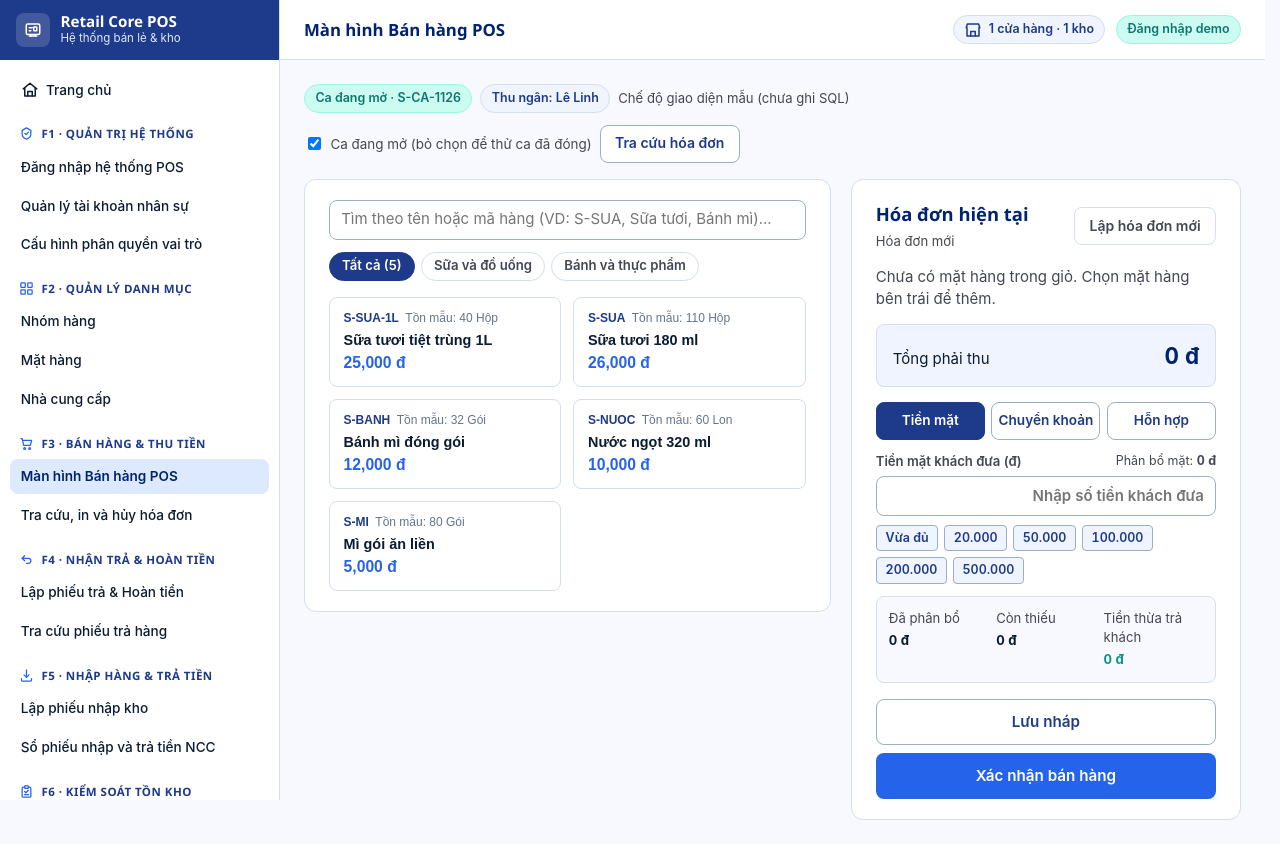
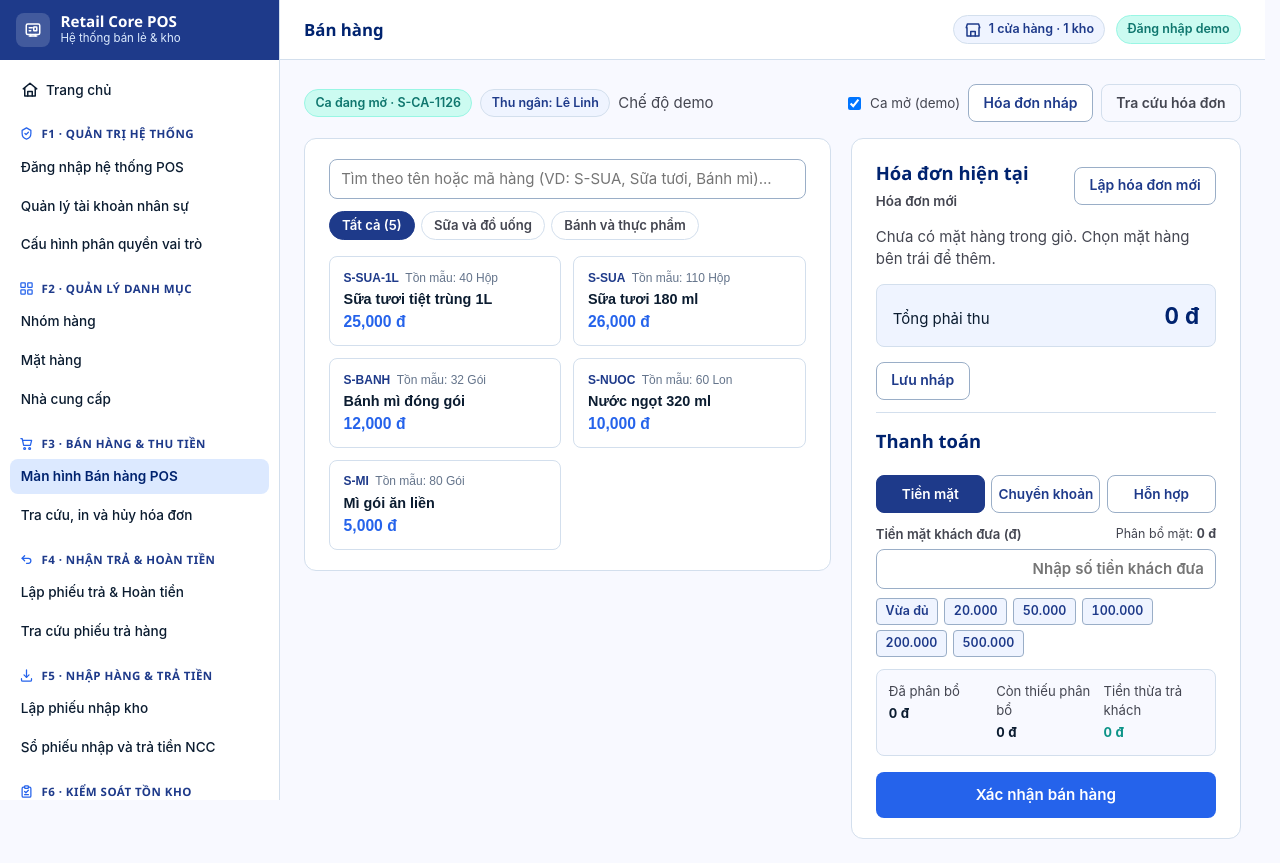
Before and after one commit to thiennhan-td/MI4090-Project-retail-pos-system, an ASP.NET Core app: page /BanHang in a window 1280 px wide. Before the commit the page ends 820 px from the top, so only its background shows below. Run offline with ASP.NET Core 8, Linux system fonts and the light colour scheme.

Commit message:
fix(counter-ui): surface invoice draft actions

```diff
--- a/src/Pos.Web/Views/Shared/_Layout.cshtml
+++ b/src/Pos.Web/Views/Shared/_Layout.cshtml
@@ -3,7 +3,7 @@
     var khoUser = ViewData["KhoDanhTinh"] as DanhTinhKhoDemo ?? KhoSessions.DanhTinhHienTai(Context);
     var pageTitle = ViewData["Title"] as string ?? "Retail Core POS";
     var currentController = ViewContext.RouteData.Values["controller"]?.ToString();
-    var isKho = currentController is "HeThong" or "NhomHang" or "MatHang" or "NhaCungCap"
+    var stackHeaderOnMobile = currentController is "BanHang" or "HeThong" or "NhomHang" or "MatHang" or "NhaCungCap"
         or "NhapHang" or "KiemKho" or "BaoCao";
     var currentAction = ViewContext.RouteData.Values["action"]?.ToString();
     var isHome = string.Equals(currentController, "Home", StringComparison.OrdinalIgnoreCase)
@@ -143,7 +143,7 @@
         <div class="pos-backdrop" id="pos-backdrop" aria-hidden="true"></div>
 
         <div class="pos-main">
-            <header class="pos-header @(isKho ? "kho-header" : null)">
+            <header class="pos-header @(stackHeaderOnMobile ? "pos-header-stack" : null)">
                 <div class="pos-header-left">
                     <button type="button" class="pos-menu-btn" id="pos-menu-toggle" aria-controls="pos-sidebar" aria-expanded="false" aria-label="Mở thanh điều hướng">
                         <svg class="pos-icon" aria-hidden="true"><use href="@Url.Content("~/images/pos-icons.svg")#icon-menu"></use></svg>
--- a/src/Pos.Web/Views/nv_BanHang/Index.cshtml
+++ b/src/Pos.Web/Views/nv_BanHang/Index.cshtml
@@ -1,7 +1,7 @@
 @using System.Globalization
 @model Pos.Web.ViewModels.BanHang.BanHangPosViewModel
 @{
-    ViewData["Title"] = "Màn hình Bán hàng POS";
+    ViewData["Title"] = "Bán hàng";
     var vi = CultureInfo.GetCultureInfo("vi-VN");
     string Money(decimal v) => $"{v.ToString("#,##0", vi)} đ";
     var hoaDonNhap = Model.HoaDonNhap;
@@ -13,15 +13,24 @@
         <div class="pos-f3-meta-row">
             <span class="pos-pill pos-pill-teal" id="pos-shift-badge">Ca đang mở · @Model.MaCaHienTai</span>
             <span class="pos-pill">Thu ngân: @Model.TenThuNgan</span>
-            <span class="pos-muted" style="font-size: 0.82rem;">Chế độ giao diện mẫu (chưa ghi SQL)</span>
+            <span class="pos-muted">Chế độ demo</span>
         </div>
     </div>
     <div class="pos-f3-toolbar-actions">
         <label class="pos-toggle-label">
             <input type="checkbox" id="pos-shift-open-toggle" checked />
-            <span>Ca đang mở (bỏ chọn để thử ca đã đóng)</span>
+            <span>Ca mở (demo)</span>
         </label>
-        <a class="pos-btn pos-btn-secondary" asp-controller="BanHang" asp-action="TraCuu">Tra cứu hóa đơn</a>
+        <a class="pos-btn pos-btn-secondary"
+           asp-controller="BanHang" asp-action="TraCuu" asp-route-trangThai="Nhap" asp-fragment="pos-invoice-list">
+            Hóa đơn nháp
+        </a>
+        <a class="pos-btn pos-btn-ghost" asp-controller="BanHang" asp-action="TraCuu">Tra cứu hóa đơn</a>
+        @if (Model.ThongBaoLoi is null || Model.TraCuuUrl is not null)
+        {
+            <a class="pos-btn pos-btn-ghost pos-sales-jump" id="pos-sales-jump" href="#pos-invoice-editor"
+               hidden="@(Model.ThongBaoLoi is not null)">Đến giỏ hàng</a>
+        }
     </div>
 </section>
 
@@ -98,19 +107,15 @@
     </section>
 
     <!-- CỘT PHẢI: GIỎ HÀNG & THANH TOÁN -->
-    <section class="pos-card pos-cart-pane" aria-label="Hóa đơn bán hàng và thanh toán">
+    <section class="pos-card pos-cart-pane" id="pos-invoice-editor" tabindex="-1" aria-labelledby="pos-invoice-heading">
         <div class="pos-cart-header">
             <div>
-                <h2 class="pos-h2" style="margin-bottom: 0.15rem;">Hóa đơn hiện tại</h2>
-                <span class="pos-muted" id="pos-draft-status" role="status" style="font-size: 0.82rem;">
+                <h2 class="pos-h2 pos-invoice-heading" id="pos-invoice-heading">Hóa đơn hiện tại</h2>
+                <span class="pos-invoice-draft-status" id="pos-draft-status" role="status">
                     @(hoaDonNhap is null ? "Hóa đơn mới" : $"Đã lưu nháp · {hoaDonNhap.MaHoaDon}")
                 </span>
             </div>
-            <div class="pos-success-links">
-                <a class="pos-btn pos-btn-ghost" id="pos-link-cancel-draft" href="@(traCuuNhapUrl + "#huy-hoa-don")"
-                   hidden="@(hoaDonNhap is null)">Hủy hóa đơn nháp</a>
-                <button type="button" class="pos-btn pos-btn-ghost" id="pos-btn-new-invoice">Lập hóa đơn mới</button>
-            </div>
+            <button type="button" class="pos-btn pos-btn-secondary" id="pos-btn-new-invoice">Lập hóa đơn mới</button>
         </div>
 
         <div class="pos-cart-list" id="pos-cart-list" aria-live="polite">
@@ -123,8 +128,17 @@
             <strong class="pos-num pos-grand-total" id="pos-grand-total">0 đ</strong>
         </div>
 
+        <div class="pos-draft-actions">
+            <button type="button" class="pos-btn pos-btn-secondary" id="pos-btn-save-draft"
+                    aria-describedby="pos-save-action-error">Lưu nháp</button>
+            <a class="pos-btn pos-btn-ghost" id="pos-link-cancel-draft" href="@(traCuuNhapUrl + "#huy-hoa-don")"
+               hidden="@(hoaDonNhap is null)">Hủy nháp</a>
+            <p class="pos-field-error pos-draft-action-error" id="pos-save-action-error" role="alert" hidden></p>
+        </div>
+
         <!-- PHƯƠNG THỨC THANH TOÁN -->
-        <div class="pos-payment-box">
+        <section class="pos-payment-box pos-invoice-payment" aria-labelledby="pos-payment-heading">
+            <h3 id="pos-payment-heading" class="pos-h2">Thanh toán</h3>
             <div class="pos-payment-modes" role="group" aria-label="Chế độ thanh toán">
                 <button type="button" class="pos-mode-btn is-active" data-mode="TienMat" aria-pressed="true">Tiền mặt</button>
                 <button type="button" class="pos-mode-btn" data-mode="ChuyenKhoan" aria-pressed="false">Chuyển khoản</button>
@@ -173,7 +187,7 @@
                     <strong class="pos-num" id="pos-allocated-total">0 đ</strong>
                 </div>
                 <div>
-                    <span class="pos-muted">Còn thiếu</span>
+                    <span class="pos-muted">Còn thiếu phân bổ</span>
                     <strong class="pos-num" id="pos-remaining-total">0 đ</strong>
                 </div>
                 <div>
@@ -182,15 +196,15 @@
                 </div>
             </div>
             <p class="pos-field-error" id="pos-payment-error" role="alert" hidden></p>
-        </div>
+        </section>
 
-        <div class="pos-confirm-actions pos-success-links">
-            <button type="button" class="pos-btn pos-btn-secondary pos-btn-lg" id="pos-btn-save-draft">Lưu nháp</button>
-            <button type="button" class="pos-btn pos-btn-primary pos-btn-lg" id="pos-btn-confirm">Xác nhận bán hàng</button>
+        <div class="pos-confirm-actions pos-invoice-confirm">
+            <button type="button" class="pos-btn pos-btn-primary pos-btn-lg" id="pos-btn-confirm"
+                    aria-describedby="pos-action-error">Xác nhận bán hàng</button>
         </div>
         <p class="pos-field-error" id="pos-action-error" role="alert" hidden></p>
 
-        <div class="pos-alert pos-alert-error" id="pos-conflict-result" hidden role="alert">
+        <div class="pos-alert pos-alert-error" id="pos-conflict-result" hidden role="alert" tabindex="-1">
             <p id="pos-conflict-message"></p>
             <div class="pos-success-links">
                 <a id="pos-conflict-edit" hidden>Mở phiên bản nháp hiện tại</a>
--- a/src/Pos.Web/wwwroot/css/pos-kho.css
+++ b/src/Pos.Web/wwwroot/css/pos-kho.css
@@ -246,22 +246,22 @@
 }
 
 @media (max-width: 620px) {
-    .kho-header {
+    .pos-header-stack {
         display: grid;
         justify-content: stretch;
         gap: .35rem;
     }
-    .kho-header .pos-page-title {
+    .pos-header-stack .pos-page-title {
         white-space: normal;
         line-height: 1.25;
     }
-    .kho-header .pos-menu-btn {
+    .pos-header-stack .pos-menu-btn {
         flex-shrink: 0;
     }
-    .kho-header .pos-header-meta {
+    .pos-header-stack .pos-header-meta {
         justify-content: space-between;
     }
-    .kho-header .pos-header-meta > .pos-pill:first-child {
+    .pos-header-stack .pos-header-meta > .pos-pill:first-child {
         display: none;
     }
 }
--- a/src/Pos.Web/wwwroot/css/pos-theme.css
+++ b/src/Pos.Web/wwwroot/css/pos-theme.css
@@ -444,6 +444,25 @@ a.pos-nav-item.is-active {
     align-items: start;
 }
 
+.pos-f3-toolbar .pos-sales-jump {
+    display: none;
+}
+
+#pos-invoice-editor,
+#pos-invoice-list {
+    scroll-margin-top: 7.5rem;
+}
+
+.pos-invoice-heading {
+    margin-bottom: 0.2rem;
+}
+
+.pos-invoice-draft-status {
+    color: var(--pos-muted);
+    font-size: 0.84rem;
+    font-weight: 600;
+}
+
 .pos-input {
     width: 100%;
     min-height: 40px;
@@ -800,6 +819,42 @@ a.pos-nav-item.is-active {
     margin-top: 1rem;
 }
 
+.pos-draft-actions {
+    display: flex;
+    flex-wrap: wrap;
+    align-items: center;
+    gap: 0.5rem;
+    margin: 0.75rem 0;
+}
+
+.pos-draft-action-error {
+    flex-basis: 100%;
+}
+
+.pos-invoice-payment {
+    padding-top: 0.9rem;
+    border-top: 1px solid var(--pos-line);
+}
+
+.pos-invoice-confirm .pos-btn {
+    width: 100%;
+}
+
+.pos-invoice-entry {
+    display: grid;
+    min-width: 0;
+}
+
+.pos-invoice-entry.has-edit {
+    grid-template-columns: minmax(0, 1fr) auto;
+    align-items: center;
+    gap: 0.5rem;
+}
+
+.pos-invoice-edit {
+    white-space: nowrap;
+}
+
 .pos-sales-grid[hidden],
 .pos-sales-grid [hidden] {
     display: none;
@@ -1014,7 +1069,11 @@ a.pos-nav-item.is-active {
 @media (max-width: 1024px) {
     .pos-sales-grid,
     .pos-lookup-grid {
-        grid-template-columns: 1fr;
+        grid-template-columns: minmax(0, 1fr);
+    }
+
+    .pos-f3-toolbar .pos-sales-jump:not([hidden]) {
+        display: inline-flex;
     }
 }
 
@@ -1031,3 +1090,18 @@ a.pos-nav-item.is-active {
         grid-template-columns: 1fr;
     }
 }
+
+@media (max-width: 360px) {
+    .pos-invoice-entry.has-edit {
+        grid-template-columns: minmax(0, 1fr);
+    }
+
+    .pos-invoice-edit {
+        justify-self: start;
+    }
+
+    .pos-invoice-row-top,
+    .pos-invoice-row-meta {
+        flex-wrap: wrap;
+    }
+}
--- a/src/Pos.Web/wwwroot/js/pos-sales.js
+++ b/src/Pos.Web/wwwroot/js/pos-sales.js
@@ -6,6 +6,7 @@
 
     const confirmUrl = app.dataset.confirmUrl;
     const saveUrl = app.dataset.saveUrl;
+    const cartJumpLink = document.getElementById("pos-sales-jump");
     const requestToken = app.querySelector('input[name="__RequestVerificationToken"]').value;
     const savedDraftElement = document.getElementById("pos-saved-draft");
     let savedDraft = savedDraftElement ? JSON.parse(savedDraftElement.textContent) : null;
@@ -17,6 +18,7 @@
         }
         document.getElementById("pos-draft-unavailable").hidden = true;
         app.hidden = false;
+        cartJumpLink.hidden = false;
     }
     let savedState = null;
     let currentRequestId = app.dataset.requestId;
@@ -54,6 +56,7 @@
 
     const cashGivenError = document.getElementById("pos-cash-given-error");
     const paymentError = document.getElementById("pos-payment-error");
+    const saveActionError = document.getElementById("pos-save-action-error");
     const actionError = document.getElementById("pos-action-error");
 
     const fillCashBtn = document.getElementById("pos-fill-cash-remaining");
@@ -126,7 +129,12 @@
         setError(cartError, "");
         setError(cashGivenError, "");
         setError(paymentError, "");
+        setError(saveActionError, "");
         setError(actionError, "");
+    }
+
+    function getWriteError(confirm) {
+        return confirm ? actionError : saveActionError;
     }
 
     function getEditorState() {
@@ -536,7 +544,7 @@
 
     function createPayload(confirm) {
         if (!shiftToggle.checked) {
-            setError(actionError, "Ca bán hiện tại đã đóng. Vui lòng mở ca trước khi ghi hóa đơn.");
+            setError(getWriteError(confirm), "Ca bán hiện tại đã đóng. Vui lòng mở ca trước khi ghi hóa đơn.");
             return null;
         }
         if (cart.size === 0) {
@@ -559,7 +567,7 @@
 
         const payment = getPaymentNumbers();
         if (!payment.cashAllocParsed.valid || !payment.transfer.valid || !payment.cashGiven.valid) {
-            setError(paymentError, "Số tiền thanh toán phải là số nguyên VND không âm.");
+            setError(confirm ? paymentError : saveActionError, "Số tiền thanh toán phải là số nguyên VND không âm.");
             return null;
         }
         if (confirm) {
@@ -597,6 +605,7 @@
         }
         conflictLookupLink.href = data.traCuuUrl;
         conflictResult.hidden = false;
+        conflictResult.focus();
     }
 
     function showConfirmed(data) {
@@ -619,7 +628,7 @@
 
     function showRetryMessage() {
         const action = pendingRequest.confirm ? "Thử lại" : "Thử lưu lại";
-        setError(actionError, `Chưa nhận được kết quả từ máy chủ. Bấm “${action}” để gửi lại đúng giao dịch này.`);
+        setError(getWriteError(pendingRequest.confirm), `Chưa nhận được kết quả từ máy chủ. Bấm “${action}” để gửi lại đúng giao dịch này.`);
     }
 
     async function writeInvoice(confirm) {
@@ -665,7 +674,8 @@
                 if (recoveryCode) {
                     showConflict({ message, traCuuUrl: document.getElementById("pos-unavailable-lookup").href });
                 } else {
-                    setError(errors[data?.field] || actionError, message);
+                    const errorElement = confirm || data?.field === "cart" ? errors[data?.field] : null;
+                    setError(errorElement || getWriteError(confirm), message);
                 }
             } else if (confirm) {
                 showConfirmed(data);
@@ -698,6 +708,16 @@
 
     searchInput.addEventListener("input", filterProducts);
 
+    cartJumpLink.addEventListener("click", (event) => {
+        if (event.ctrlKey || event.metaKey || event.shiftKey || event.altKey) {
+            return;
+        }
+        event.preventDefault();
+        const editor = document.getElementById("pos-invoice-editor");
+        editor.focus({ preventScroll: true });
+        editor.scrollIntoView({ block: "start" });
+    });
+
     for (const btn of modeButtons) {
         btn.addEventListener("click", () => {
             if (isLocked()) {
@@ -712,6 +732,7 @@
         if (isLocked()) {
             return;
         }
+        setError(saveActionError, "");
         if (paymentMode === "HonHop") {
             const parsed = parseMoneyInput(cashAllocInput);
             const due = getGrandTotal();
@@ -726,6 +747,7 @@
         if (isLocked()) {
             return;
         }
+        setError(saveActionError, "");
         if (paymentMode === "HonHop") {
             const parsed = parseMoneyInput(transferInput);
             const due = getGrandTotal();
@@ -740,6 +762,7 @@
         if (isLocked()) {
             return;
         }
+        setError(saveActionError, "");
         updateTotalsOnly();
     });
 
@@ -787,6 +810,7 @@
             shiftBadge.textContent = "Ca đang mở · " + app.dataset.currentShift;
             shiftBadge.classList.add("pos-pill-teal");
             setError(paymentError, "");
+            setError(saveActionError, "");
             setError(actionError, "");
         } else {
             shiftBadge.textContent = "Ca đã đóng (giả lập)";
```
Also changed, not shown: src/Pos.Web/Views/nv_BanHang/TraCuu.cshtml (+21 -7 lines).
